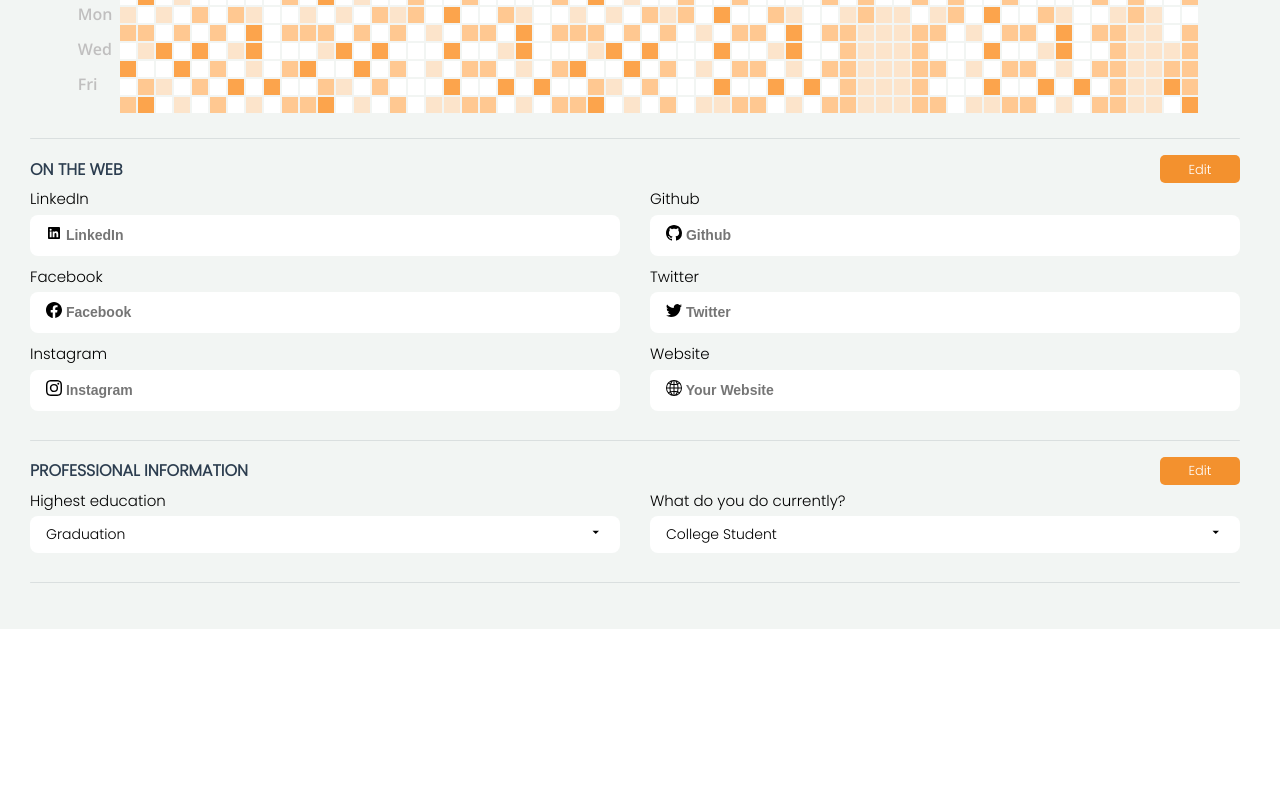
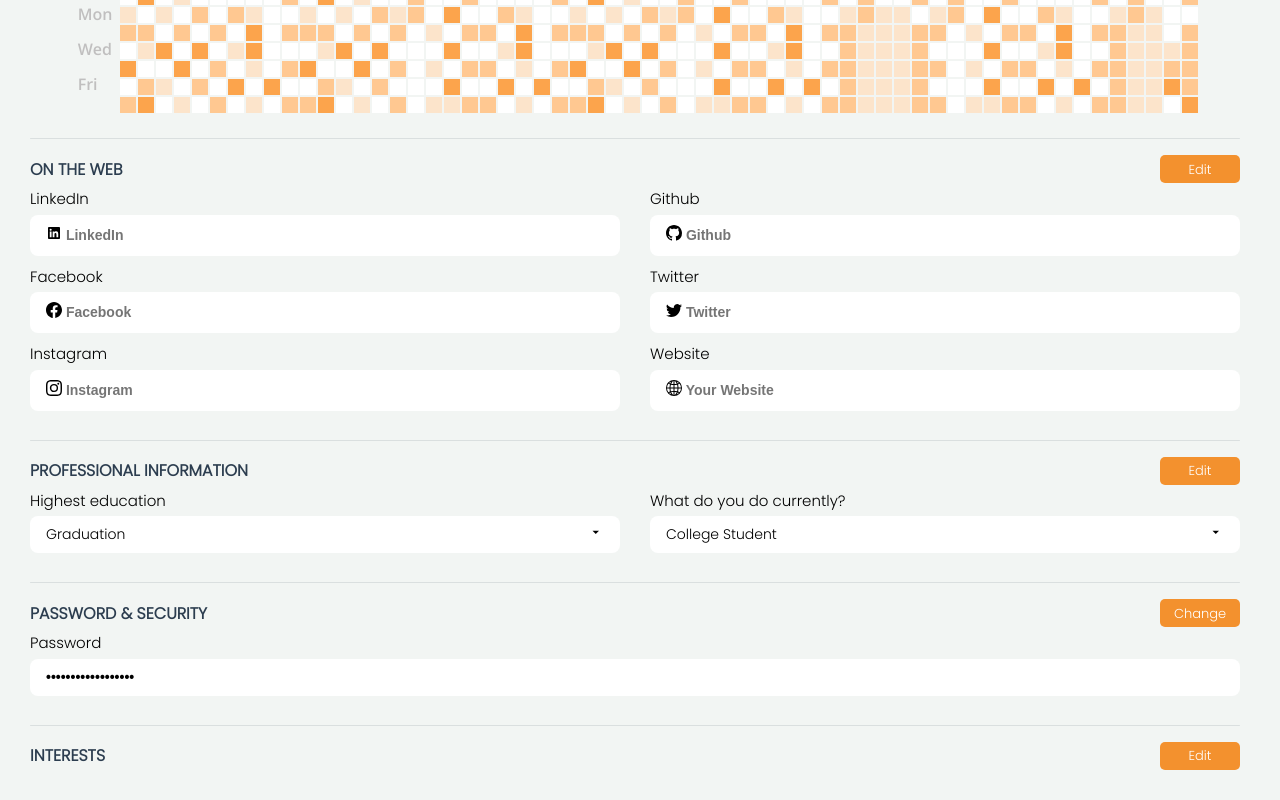
Before and after one commit to HarshGami/CipheSchools, a React (Create React App) app in the folder client/: page / in a window 1280 px wide. Shown: the part 379-1179 px from the top of the page. Before the commit the page ends 1008 px from the top, so only its background shows below. Built offline with nearby package versions, Linux system fonts and the light colour scheme.

Commit message:
password and interest parts added

```diff
--- a/client/src/App.js
+++ b/client/src/App.js
@@ -4,6 +4,8 @@ import About from "./components/about/about";
 import Web from "./components/web/web";
 import Map from "./components/map/map";
 import Professional from "./components/professional/professional";
+import Password from "./components/password/password";
+import Interest from "./components/interest/interest";
 
 function App() {
   return (
@@ -18,6 +20,9 @@ function App() {
         <div className="hr"></div>
         <Professional/>
         <div className="hr"></div>
+        <Password/>
+        <div className="hr"></div>
+        <Interest/>
       </div>
     </>
   );
--- /dev/null
+++ b/client/src/components/interest/interest.css
@@ -0,0 +1,37 @@
+.interest-container{
+    display: flex;
+    flex-direction: column;
+    height: auto;
+    width: 100%;
+}
+
+.top-row {
+    align-items: center;
+    display: flex;
+    justify-content: space-between;
+    width: 100%;
+}
+
+.left-header {
+    color: #2c3d4f;
+    font-weight: 700;
+    font-size: 16px;
+    text-transform: uppercase;
+}
+
+.right-header {
+    align-items: center;
+    background: #f3912e;
+    border: none;
+    border-radius: 5px;
+    color: #fff;
+    cursor: pointer;
+    display: flex;
+    font-size: 13px;
+    height: 28px;
+    justify-content: center;
+    line-height: 1;
+    outline: none;
+    transition: 0.15s ease;
+    width: 80px;
+}
--- /dev/null
+++ b/client/src/components/interest/interest.js
@@ -0,0 +1,15 @@
+import "./interest.css";
+import React from 'react'
+
+function Interest() {
+  return (
+    <div className="interest-container">
+      <div class="top-row">
+        <div class="left-header">Interests</div>
+        <div class="right-header">Edit</div>
+      </div>
+    </div>
+  )
+}
+
+export default Interest
--- /dev/null
+++ b/client/src/components/password/password.js
@@ -0,0 +1,29 @@
+import "../professional/professional.css";
+import React from "react";
+
+function Password() {
+  return (
+    <div className="password-container">
+      <div class="top-row">
+        <div class="left-header">Password &amp; Security</div>
+        <div class="right-header">Change</div>
+      </div>
+      <div class="links-box">
+        <div class="link">
+          <div class="title">Password</div>
+          <div class="input-link">
+            <input
+              type="password"
+              class="link-text"
+              placeholder="password"
+              disabled
+              value=".................."
+            />
+          </div>
+        </div>
+      </div>
+    </div>
+  );
+}
+
+export default Password;
--- a/client/src/components/professional/professional.css
+++ b/client/src/components/professional/professional.css
@@ -1,4 +1,4 @@
-.professional-container {
+.professional-container .password-container {
     display: flex;
     flex-direction: column;
     height: auto;
```
